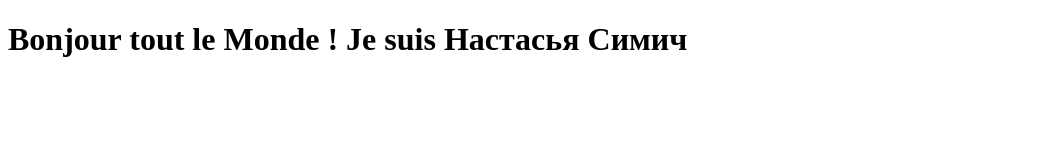
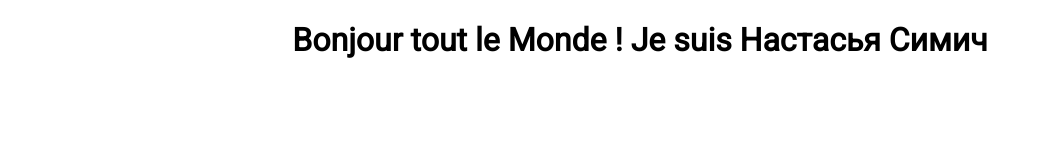
Before and after one commit to nastassja/nastassja.github.io, a plain HTML site: page index.html in a window 1280 px wide. Shown: the whole page, without its empty margins (0-1042 px from the left). Drawn offline with Linux system fonts and the light colour scheme.

Commit message:
Added CSS and Roboto font

```diff
--- a/index.html
+++ b/index.html
@@ -1,9 +1,11 @@
 <!DOCTYPE html>
 <html>
   <head>
-	<title>Настасья Симич</title>
+	   <title>Настасья Симич</title>
+     <link href='http://fonts.googleapis.com/css?family=Roboto&subset=latin,cyrillic' rel='stylesheet' type='text/css'>
+     <link rel="stylesheet" href="main.css">
   </head>
   <body>
-	<h1>Bonjour tout le Monde ! Je suis Настасья Симич</h1>
+	   <h1>Bonjour tout le Monde ! Je suis Настасья Симич</h1>
   </body>
 </html>
--- /dev/null
+++ b/main.css
@@ -0,0 +1,4 @@
+h1 {
+  text-align: center;
+  font-family: 'Roboto', cursive;
+}
```
